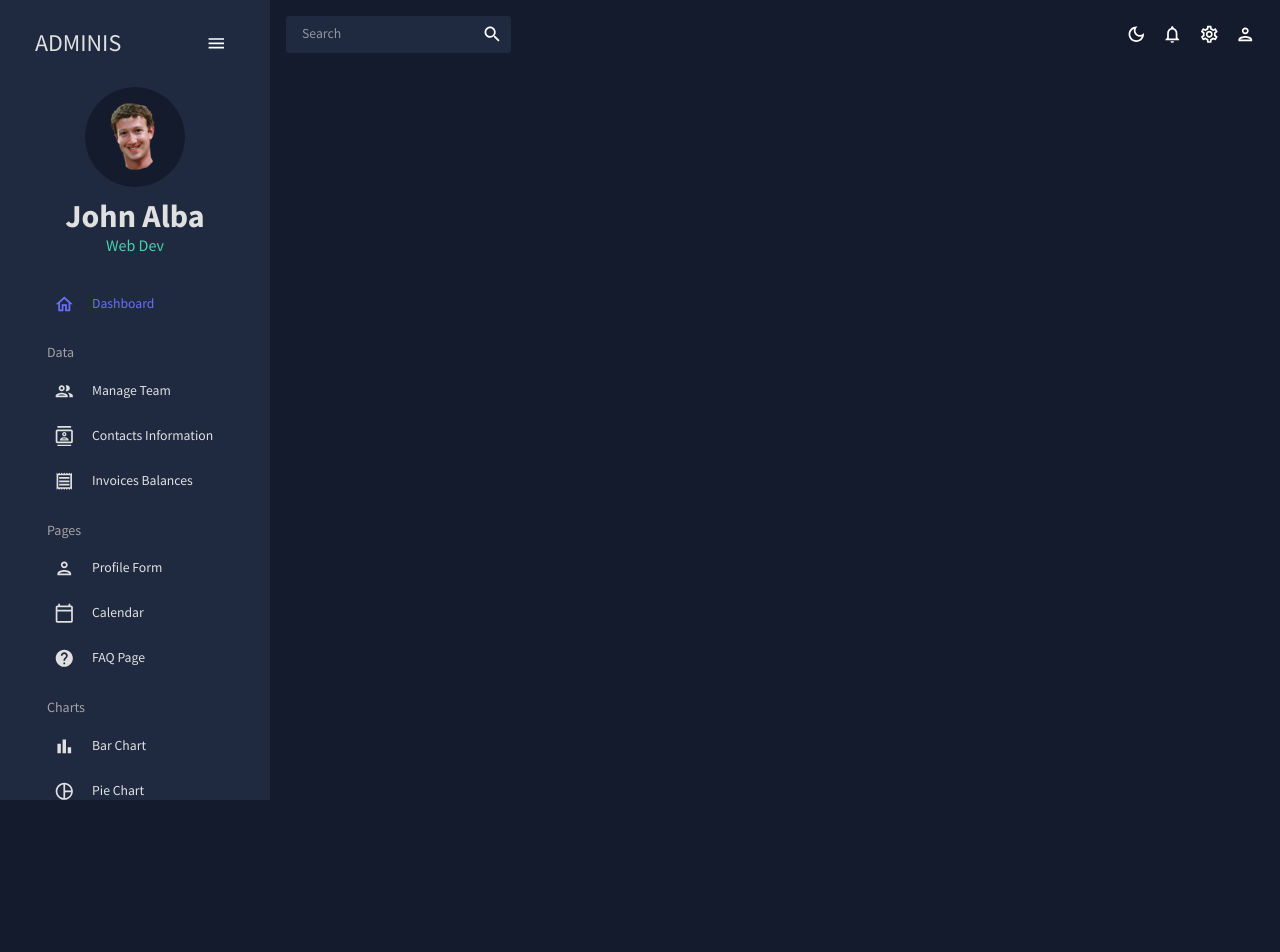
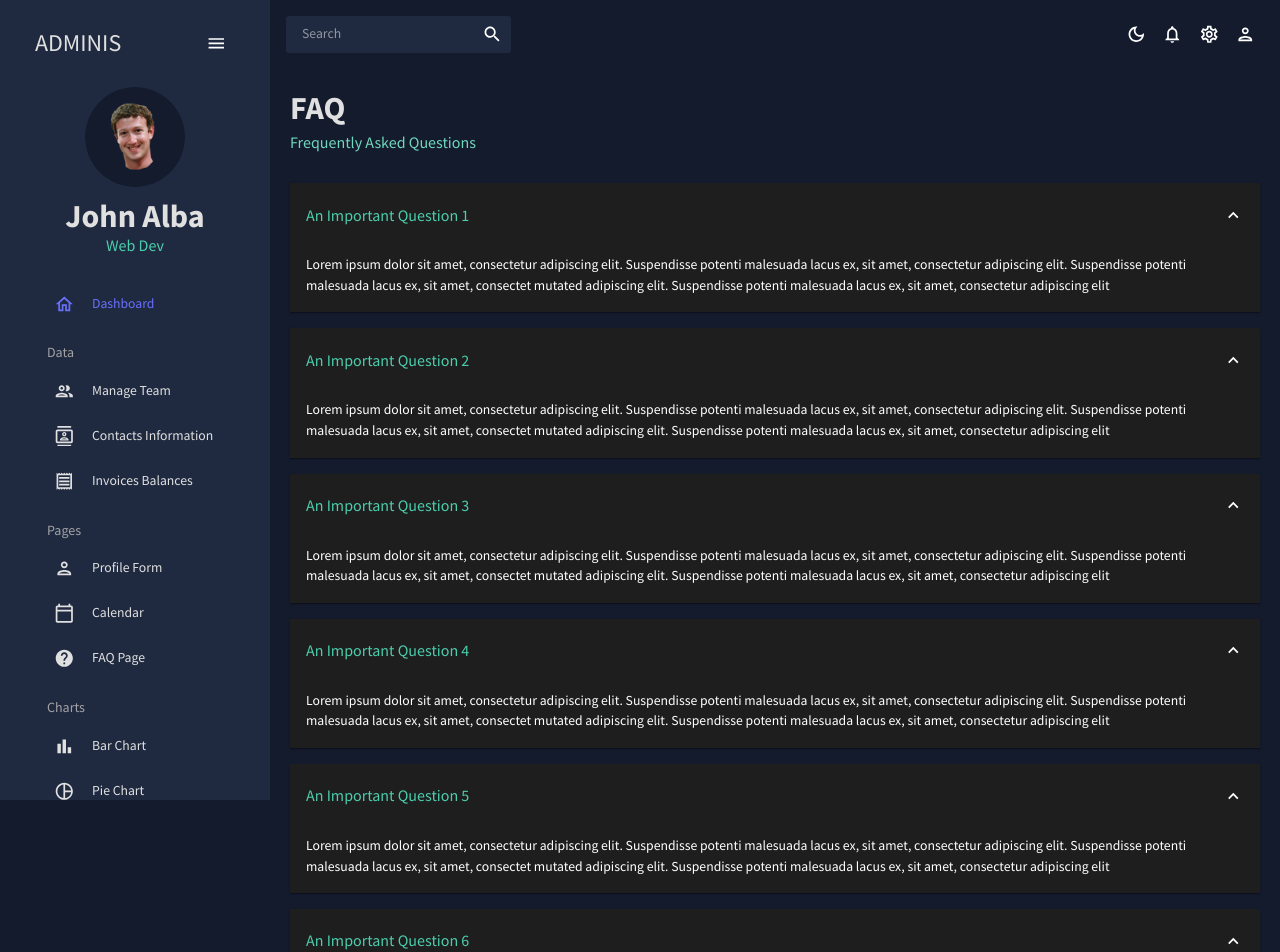
Before and after one commit to albaparticle/react-admin, a React (Create React App) app: page /faq in a window 1280 px wide. Shown: the top 952 px of the page. Before the commit the page ends 800 px from the top, so only its background shows below. Built offline with nearby package versions, Linux system fonts and the light colour scheme.

Commit message:
Adding FAQ

```diff
--- a/src/App.js
+++ b/src/App.js
@@ -9,10 +9,10 @@ import Contacts from "./scenes/contacts";
 import Invoices from "./scenes/invoices";
 import Form from "./scenes/form";
 import Calendar from "./scenes/calendar";
+import FAQ from "./scenes/faq";
 // import Bar from "./scenes/bar";
 // import Line from "./scenes/line";
 // import Pie from "./scenes/pie";
-// import FAQ from "./scenes/faq";
 // import Geography from "./scenes/geography";
 
 function App() {
@@ -50,10 +50,13 @@ function App() {
 								path="/calendar"
 								element={<Calendar />}
 							/>
+							<Route
+								path="/faq"
+								element={<FAQ />}
+							/>
 							{/* <Route path="/bar" element={<Bar />} /> */}
 							{/* <Route path="/pie" element={<Pie />} /> */}
 							{/* <Route path="/line" element={<Line />} /> */}
-							{/* <Route path="/faq" element={<FAQ />} /> */}
 							{/* <Route path="/geography" element={<Geography />} /> */}
 						</Routes>
 					</main>
--- a/src/scenes/calendar/index.jsx
+++ b/src/scenes/calendar/index.jsx
@@ -106,9 +106,9 @@ const Calendar = () => {
 							listPlugin,
 						]}
 						headerToolbar={{
-							left: "prev, next today",
+							left: "prev,today,next",
 							center: "title",
-							right: "dayGridMonth, timeGridWeek, timeGridDay, listMonth",
+							right: "dayGridMonth,timeGridWeek,timeGridDay,listMonth",
 						}}
 						initialView="dayGridMonth"
 						editable={true}
--- /dev/null
+++ b/src/scenes/faq/index.jsx
@@ -0,0 +1,141 @@
+import {
+	Accordion,
+	AccordionDetails,
+	AccordionSummary,
+	Box,
+	Typography,
+	useTheme,
+} from "@mui/material";
+import { tokens } from "../../theme";
+import Header from "../../components/Header";
+import { ExpandMore } from "@mui/icons-material";
+
+const FAQ = () => {
+	const theme = useTheme();
+	const colors = tokens(theme.palette.mode);
+
+	return (
+		<Box m="20px">
+			<Header
+				title="FAQ"
+				subtitle="Frequently Asked Questions"
+			/>
+			<Accordion defaultExpanded>
+				<AccordionSummary expandIcon={<ExpandMore />}>
+					<Typography
+						color={colors.greenAccent[500]}
+						variant="h5"
+					>
+						An Important Question 1
+					</Typography>
+				</AccordionSummary>
+				<AccordionDetails>
+					<Typography>
+						Lorem ipsum dolor sit amet, consectetur adipiscing elit. Suspendisse
+						potenti malesuada lacus ex, sit amet, consectetur adipiscing elit.
+						Suspendisse potenti malesuada lacus ex, sit amet, consectet mutated
+						adipiscing elit. Suspendisse potenti malesuada lacus ex, sit amet,
+						consectetur adipiscing elit
+					</Typography>
+				</AccordionDetails>
+			</Accordion>
+			<Accordion defaultExpanded>
+				<AccordionSummary expandIcon={<ExpandMore />}>
+					<Typography
+						color={colors.greenAccent[500]}
+						variant="h5"
+					>
+						An Important Question 2
+					</Typography>
+				</AccordionSummary>
+				<AccordionDetails>
+					<Typography>
+						Lorem ipsum dolor sit amet, consectetur adipiscing elit. Suspendisse
+						potenti malesuada lacus ex, sit amet, consectetur adipiscing elit.
+						Suspendisse potenti malesuada lacus ex, sit amet, consectet mutated
+						adipiscing elit. Suspendisse potenti malesuada lacus ex, sit amet,
+						consectetur adipiscing elit
+					</Typography>
+				</AccordionDetails>
+			</Accordion>
+			<Accordion defaultExpanded>
+				<AccordionSummary expandIcon={<ExpandMore />}>
+					<Typography
+						color={colors.greenAccent[500]}
+						variant="h5"
+					>
+						An Important Question 3
+					</Typography>
+				</AccordionSummary>
+				<AccordionDetails>
+					<Typography>
+						Lorem ipsum dolor sit amet, consectetur adipiscing elit. Suspendisse
+						potenti malesuada lacus ex, sit amet, consectetur adipiscing elit.
+						Suspendisse potenti malesuada lacus ex, sit amet, consectet mutated
+						adipiscing elit. Suspendisse potenti malesuada lacus ex, sit amet,
+						consectetur adipiscing elit
+					</Typography>
+				</AccordionDetails>
+			</Accordion>
+			<Accordion defaultExpanded>
+				<AccordionSummary expandIcon={<ExpandMore />}>
+					<Typography
+						color={colors.greenAccent[500]}
+						variant="h5"
+					>
+						An Important Question 4
+					</Typography>
+				</AccordionSummary>
+				<AccordionDetails>
+					<Typography>
+						Lorem ipsum dolor sit amet, consectetur adipiscing elit. Suspendisse
+						potenti malesuada lacus ex, sit amet, consectetur adipiscing elit.
+						Suspendisse potenti malesuada lacus ex, sit amet, consectet mutated
+						adipiscing elit. Suspendisse potenti malesuada lacus ex, sit amet,
+						consectetur adipiscing elit
+					</Typography>
+				</AccordionDetails>
+			</Accordion>
+			<Accordion defaultExpanded>
+				<AccordionSummary expandIcon={<ExpandMore />}>
+					<Typography
+						color={colors.greenAccent[500]}
+						variant="h5"
+					>
+						An Important Question 5
+					</Typography>
+				</AccordionSummary>
+				<AccordionDetails>
+					<Typography>
+						Lorem ipsum dolor sit amet, consectetur adipiscing elit. Suspendisse
+						potenti malesuada lacus ex, sit amet, consectetur adipiscing elit.
+						Suspendisse potenti malesuada lacus ex, sit amet, consectet mutated
+						adipiscing elit. Suspendisse potenti malesuada lacus ex, sit amet,
+						consectetur adipiscing elit
+					</Typography>
+				</AccordionDetails>
+			</Accordion>
+			<Accordion defaultExpanded>
+				<AccordionSummary expandIcon={<ExpandMore />}>
+					<Typography
+						color={colors.greenAccent[500]}
+						variant="h5"
+					>
+						An Important Question 6
+					</Typography>
+				</AccordionSummary>
+				<AccordionDetails>
+					<Typography>
+						Lorem ipsum dolor sit amet, consectetur adipiscing elit. Suspendisse
+						potenti malesuada lacus ex, sit amet, consectetur adipiscing elit.
+						Suspendisse potenti malesuada lacus ex, sit amet, consectet mutated
+						adipiscing elit. Suspendisse potenti malesuada lacus ex, sit amet,
+						consectetur adipiscing elit
+					</Typography>
+				</AccordionDetails>
+			</Accordion>
+		</Box>
+	);
+};
+
+export default FAQ;
--- a/src/scenes/form/index.js
+++ b/src/scenes/form/index.jsx
@@ -1,5 +1,5 @@
 import { Box, Button, TextField, useMediaQuery } from "@mui/material";
-import Header from "./../../components/Header";
+import Header from "../../components/Header";
 import { Formik } from "formik";
 import * as yup from "yup";
 
--- a/src/scenes/invoices/index.js
+++ b/src/scenes/invoices/index.jsx
@@ -1,8 +1,8 @@
 import { Box, Typography, useTheme } from "@mui/material";
-import { tokens } from "./../../theme";
-import Header from "./../../components/Header";
+import { tokens } from "../../theme";
+import Header from "../../components/Header";
 import { DataGrid } from "@mui/x-data-grid";
-import { mockDataInvoices } from "./../../data/mockData";
+import { mockDataInvoices } from "../../data/mockData";
 
 const Invoices = () => {
 	const theme = useTheme();
--- a/src/scenes/team/index.js
+++ b/src/scenes/team/index.jsx
@@ -1,8 +1,8 @@
 import { Box, Typography, useTheme } from "@mui/material";
-import { tokens } from "./../../theme";
-import Header from "./../../components/Header";
+import { tokens } from "../../theme";
+import Header from "../../components/Header";
 import { DataGrid } from "@mui/x-data-grid";
-import { mockDataTeam } from "./../../data/mockData";
+import { mockDataTeam } from "../../data/mockData";
 import AdminPanelSettingsOutlinedIcon from "@mui/icons-material/HomeOutlined";
 import SecurityOutlinedIcon from "@mui/icons-material/SecurityOutlined";
 import LockOpenOutlinedIcon from "@mui/icons-material/LockOpenOutlined";
```
